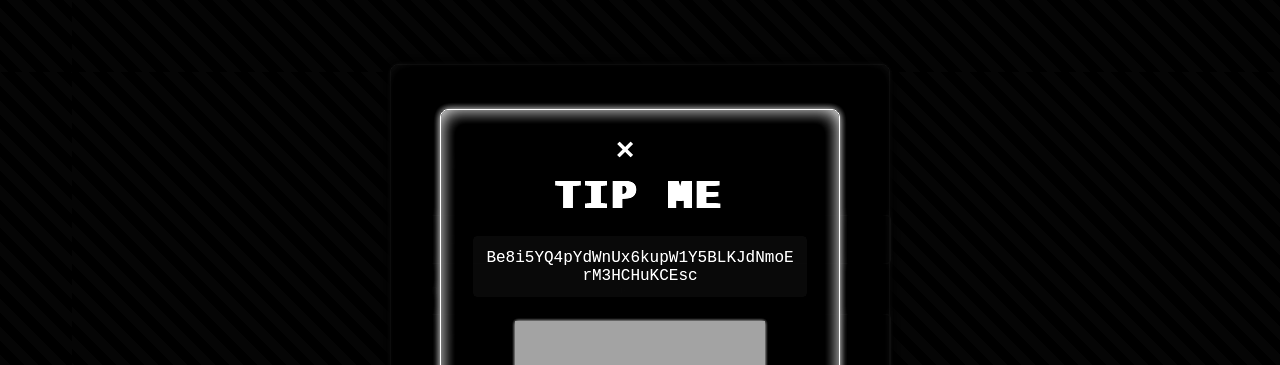
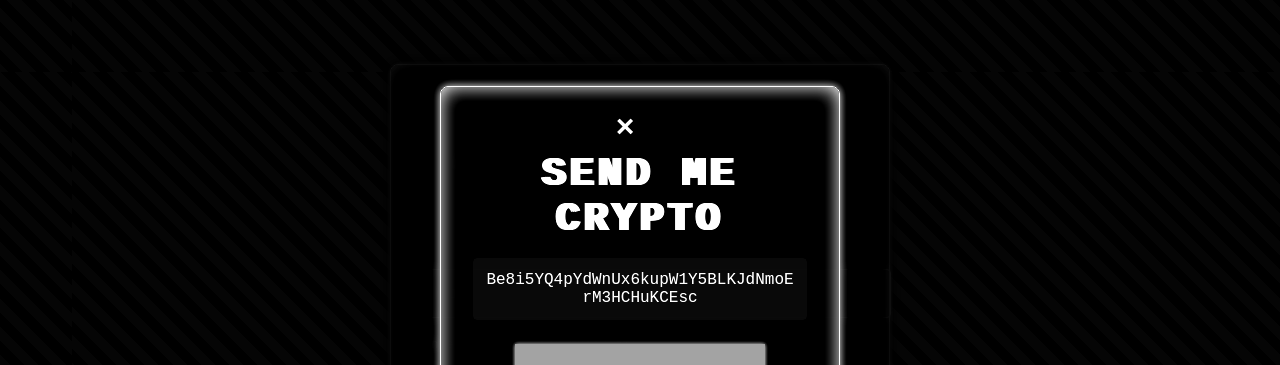
Before and after one commit to larpinglarps1732/1732antiextort, a plain HTML site: page antiextort.html in a window 1280 px wide. Both pictures are taken after a click on the button "Click Me". Shown: the top 365 px of the page. Drawn offline with Linux system fonts and the light colour scheme; no server answers; grey boxes are pictures that could not be loaded.

Commit message:
Update antiextort.html

```diff
--- a/antiextort.html
+++ b/antiextort.html
@@ -3,7 +3,7 @@
 <head>
   <meta charset="UTF-8" />
   <meta name="viewport" content="width=device-width, initial-scale=1" />
-  <title>1732 - Anti Extort</title>
+  <title>1732 AntiExtort</title>
   <style>
     body {
       margin: 0;
@@ -178,7 +178,7 @@
 </head>
 <body>
   <div class="container" role="main">
-    <h1>ANTI EXTORT</h1>
+    <h1>ANTI EXTORT GROUP</h1>
     <label for="discord" style="display:none;">Discord Username</label>
     <input
       type="text"
@@ -190,7 +190,7 @@
       aria-describedby="discordHelp"
     />
     <span id="discordHelp" style="font-size:0.8rem; color:#ccc; display:block; margin-bottom:1rem;">
-      Enter your Discord username without the #tag
+      Enter your Discord @username
     </span>
     <label for="message" style="display:none;">Message</label>
     <textarea
@@ -211,7 +211,7 @@
   <div class="modal-overlay" id="tipModal" role="dialog" aria-modal="true" aria-labelledby="tipModalTitle" tabindex="-1">
     <div class="modal-content">
       <button class="close-button" aria-label="Close tip modal" onclick="closeTipModal()">&times;</button>
-      <h2 id="tipModalTitle">TIP ME</h2>
+      <h2 id="tipModalTitle">Send Me Crypto</h2>
       <div class="wallet-address" id="walletAddress">Be8i5YQ4pYdWnUx6kupW1Y5BLKJdNmoErM3HCHuKCEsc</div>
       <img
         class="qr-code"
```
